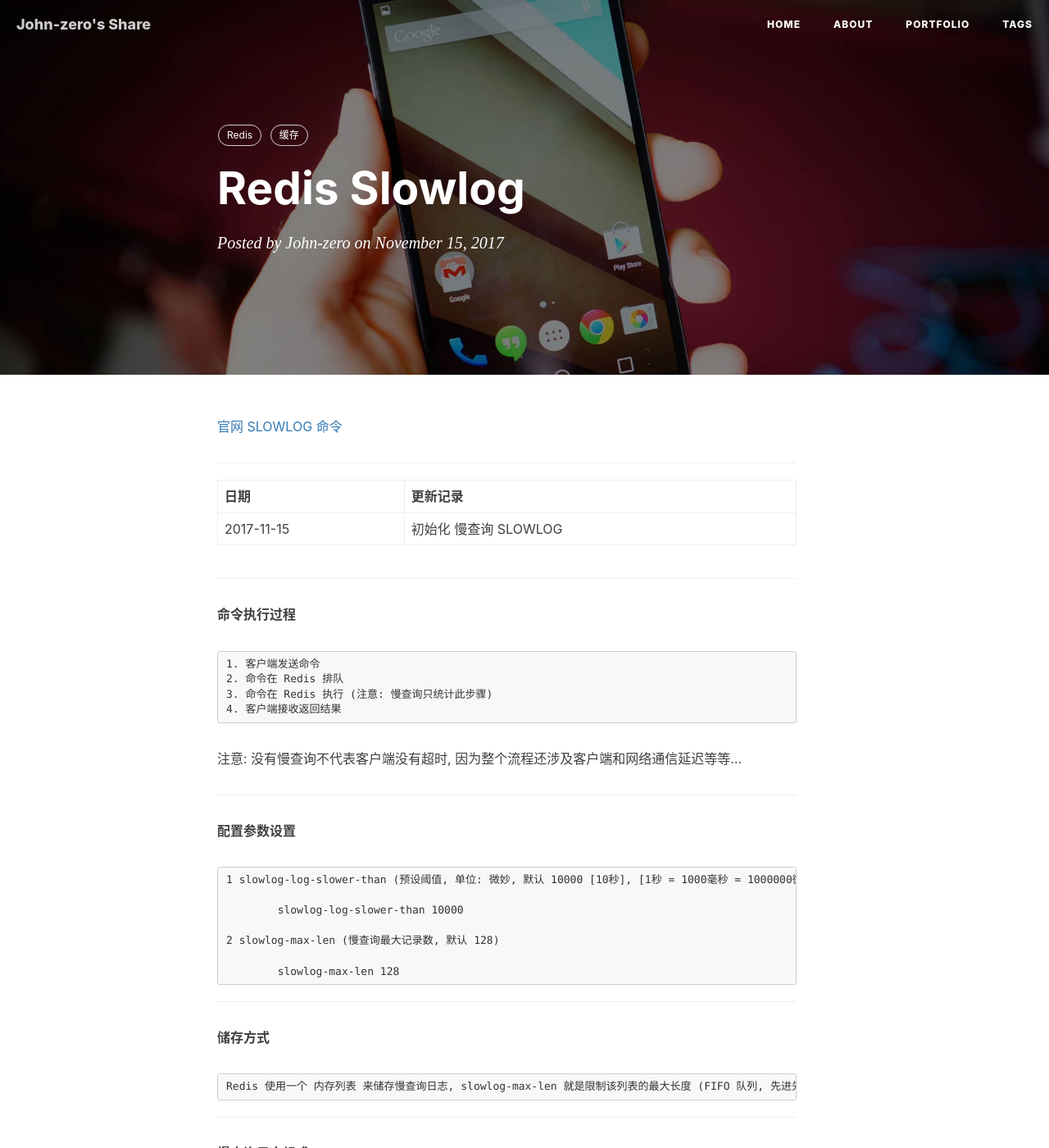
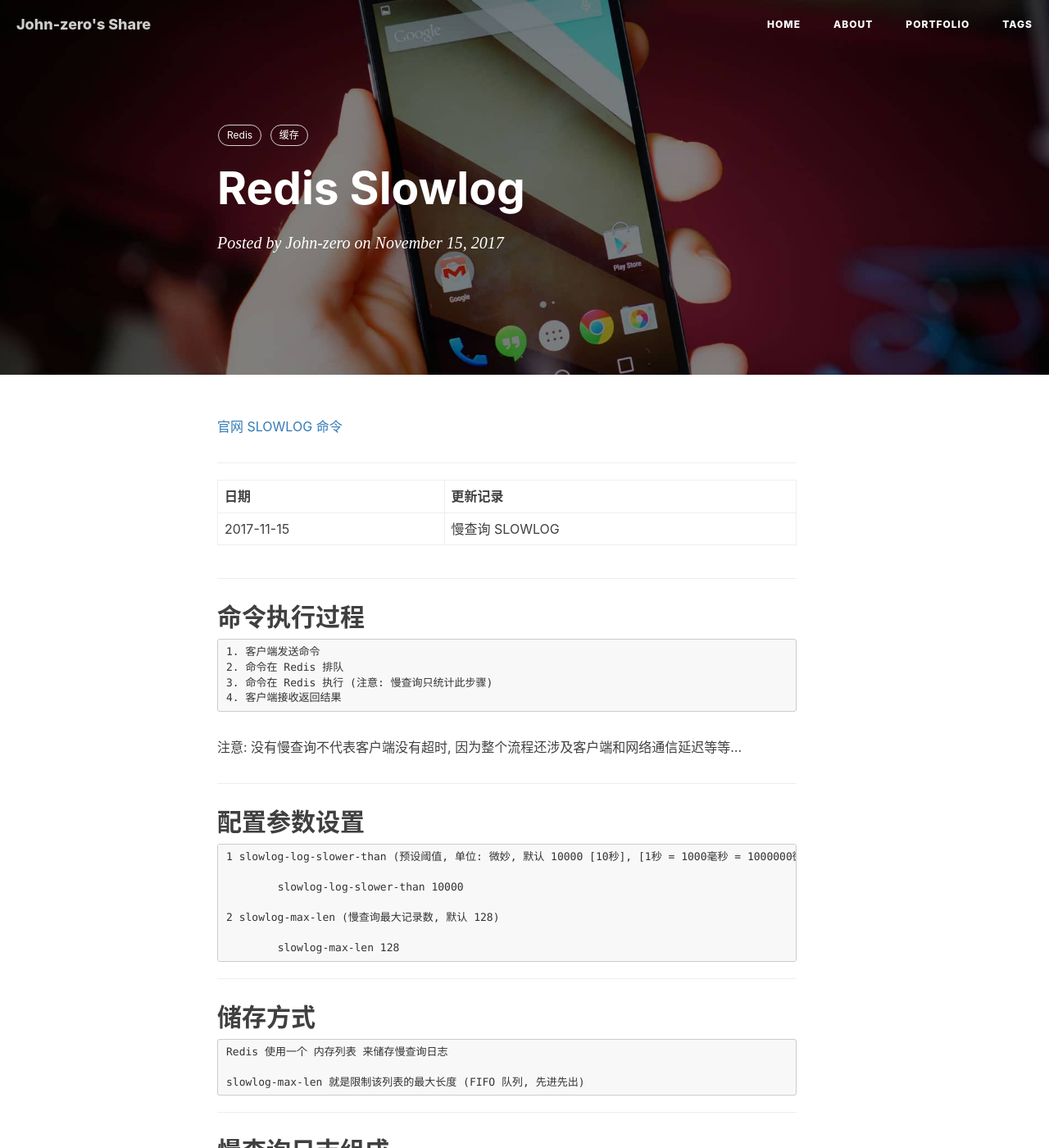
Before and after one commit to John-zero/John-zero.github.io, a Jekyll site: the page built from _posts/2017-11-15-redis-slowlog.markdown, in a window 1280 px wide and 1400 px high. Shown: the whole window at 82% size. Built offline with Jekyll 4.4.1, drawn with Linux system fonts in a browser that asks for light colours; nearby versions of some CDN libraries; comment, search, counter and statistics services are not loaded.

Commit message:
test markdown template

```diff
--- a/_posts/2017-11-15-redis-slowlog.markdown
+++ b/_posts/2017-11-15-redis-slowlog.markdown
@@ -11,17 +11,18 @@ tags:
 ---
 
 
+
 <a href="https://redis.io/commands/slowlog" target="_blank">官网 SLOWLOG 命令</a>
 
 ***
 
 日期 		| 更新记录
 ------------|-----------------------
-2017-11-15	| 初始化 慢查询 SLOWLOG
+2017-11-15	| 慢查询 SLOWLOG
 
 ***
 
-**命令执行过程**
+## 命令执行过程
 
 	1. 客户端发送命令
 	2. 命令在 Redis 排队
@@ -32,7 +33,7 @@ tags:
 
 ***
 
-**配置参数设置**
+## 配置参数设置
 
 	1 slowlog-log-slower-than (预设阈值, 单位: 微妙, 默认 10000 [10秒], [1秒 = 1000毫秒 = 1000000微妙])
 
@@ -44,19 +45,21 @@ tags:
 
 ***
 
-**储存方式**
+## 储存方式
 
-	Redis 使用一个 内存列表 来储存慢查询日志, slowlog-max-len 就是限制该列表的最大长度 (FIFO 队列, 先进先出)
+	Redis 使用一个 内存列表 来储存慢查询日志
+
+	slowlog-max-len 就是限制该列表的最大长度 (FIFO 队列, 先进先出)
 
 ***
 
-**慢查询日志组成**
+## 慢查询日志组成
 
 	标识ID, 发生时间戳, 命令耗时, 执行命令和参数
 
 ***
 
-**访问和管理**
+## 访问和管理
 
 	1. 参数配置
 
@@ -99,3 +102,4 @@ tags:
 
 
 ***
+***
```
